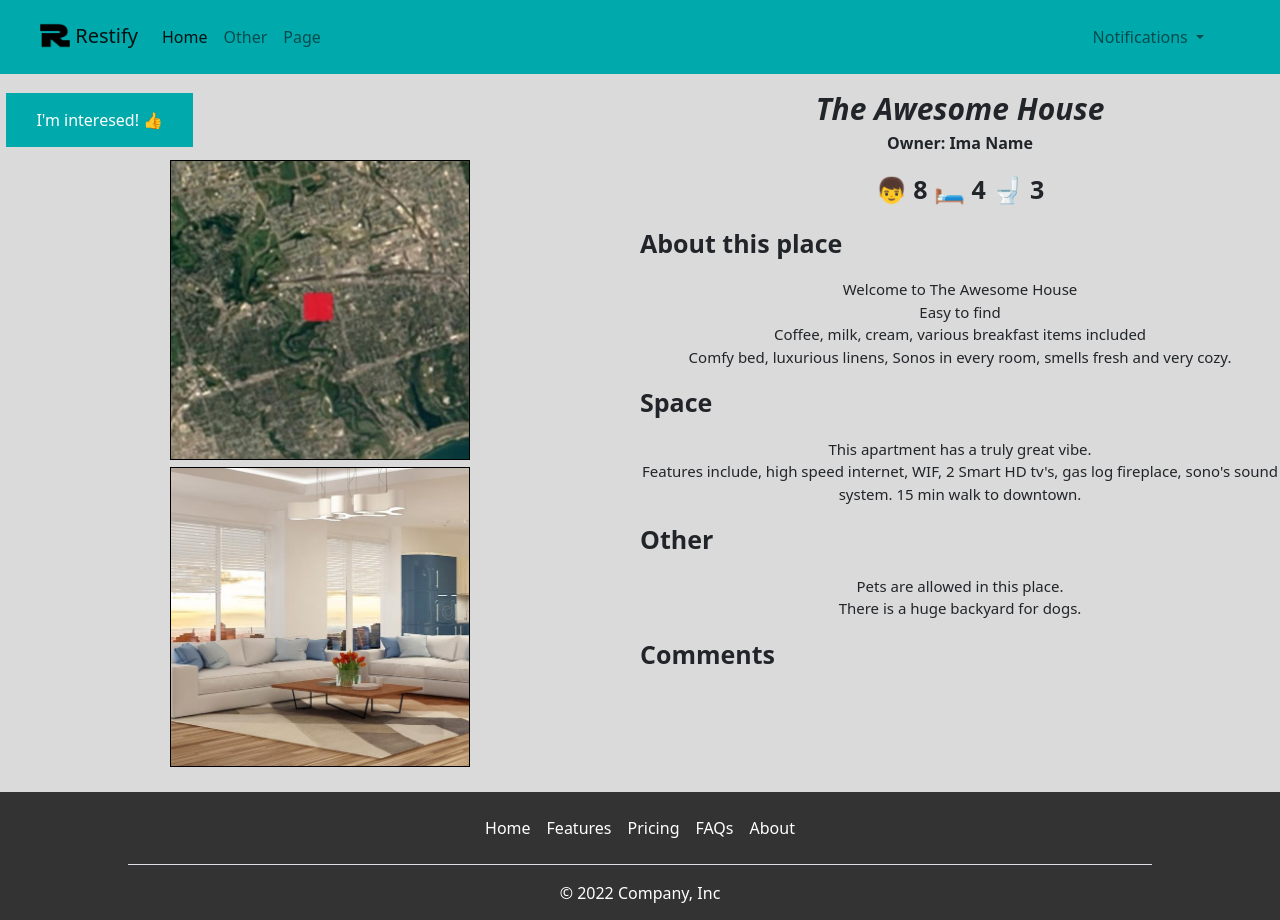
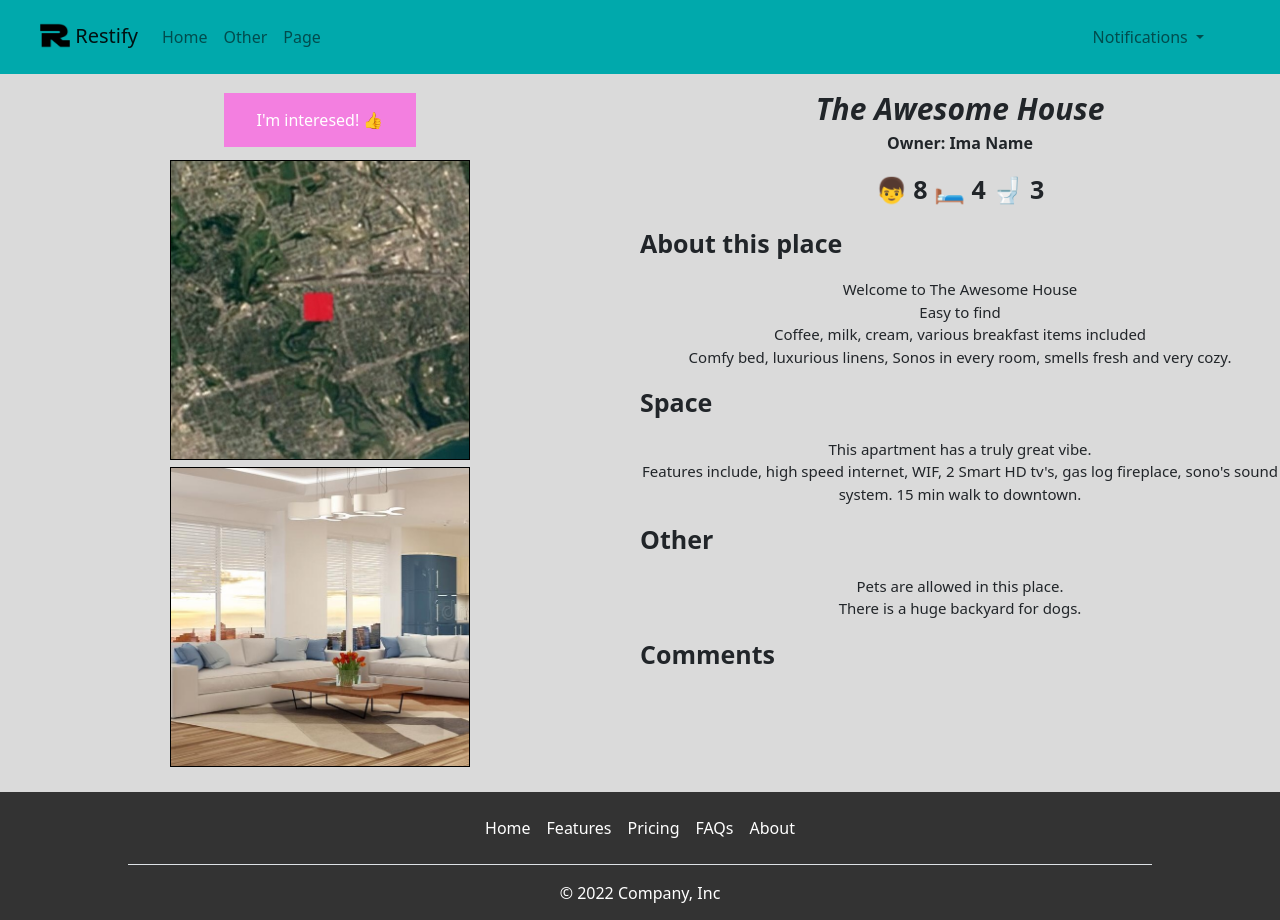
Before and after one commit to gtz666/CSC309-Project, a plain HTML site: page P1/property_renter.html in a window 1280 px wide. Drawn offline with nearby package versions, Linux system fonts and the light colour scheme.

Commit message:
Connections
Signed-off-by: Tingzhou Gu <tingzhou.gu@mail.utoronto.ca>

```diff
--- a/P1/property_renter.html
+++ b/P1/property_renter.html
@@ -27,7 +27,7 @@
     <nav class="navbar navbar-expand-lg">
       <div class="container-fluid m-2">
         <!-- LOGO -->
-        <a class="navbar-brand" href="#">
+        <a class="navbar-brand" href="index.html">
           <img class="logo" src="images/logo.png" alt="logo" />
           Restify
         </a>
@@ -47,7 +47,7 @@
         <div class="collapse navbar-collapse" id="navbar">
           <ul class="navbar-nav me-auto mb-2 mb-lg-0">
             <li class="nav-item">
-              <a class="nav-link active" aria-current="page" href="#">Home</a>
+              <a class="nav-link" href="index.html">Home</a>
             </li>
             <li class="nav-item">
               <a class="nav-link" href="#">Other</a>
--- a/P1/style.css
+++ b/P1/style.css
@@ -9,6 +9,7 @@
   --background-dark: #333333;
 
   --background-white: #ffffff;
+  --background-pink: #f37fe0;
 }
 
 /* GLOBAL CSS */
@@ -157,16 +158,17 @@ body {
 }
 
 .property .view_pics .button {
-  width: auto;
+  width: 30%;
   padding: 15px 30px;
   text-align: center;
   text-decoration: none;
-  display: inline-block;
+  display: block;
   font-size: 16px;
   margin: 1%;
   cursor: pointer;
   color: var(--background-white);
-  background-color: var(--primary);
+  background-color: var(--background-pink);
+  margin-left: 35%;
 }
 
 .map {
@@ -241,4 +243,5 @@ body {
   .property .info {
     width: 100vw;
   }
+
 }
```
Also changed, not shown: P1/index.html (+4 -0 lines), P1/property_owner.html (+1 -1 lines).
